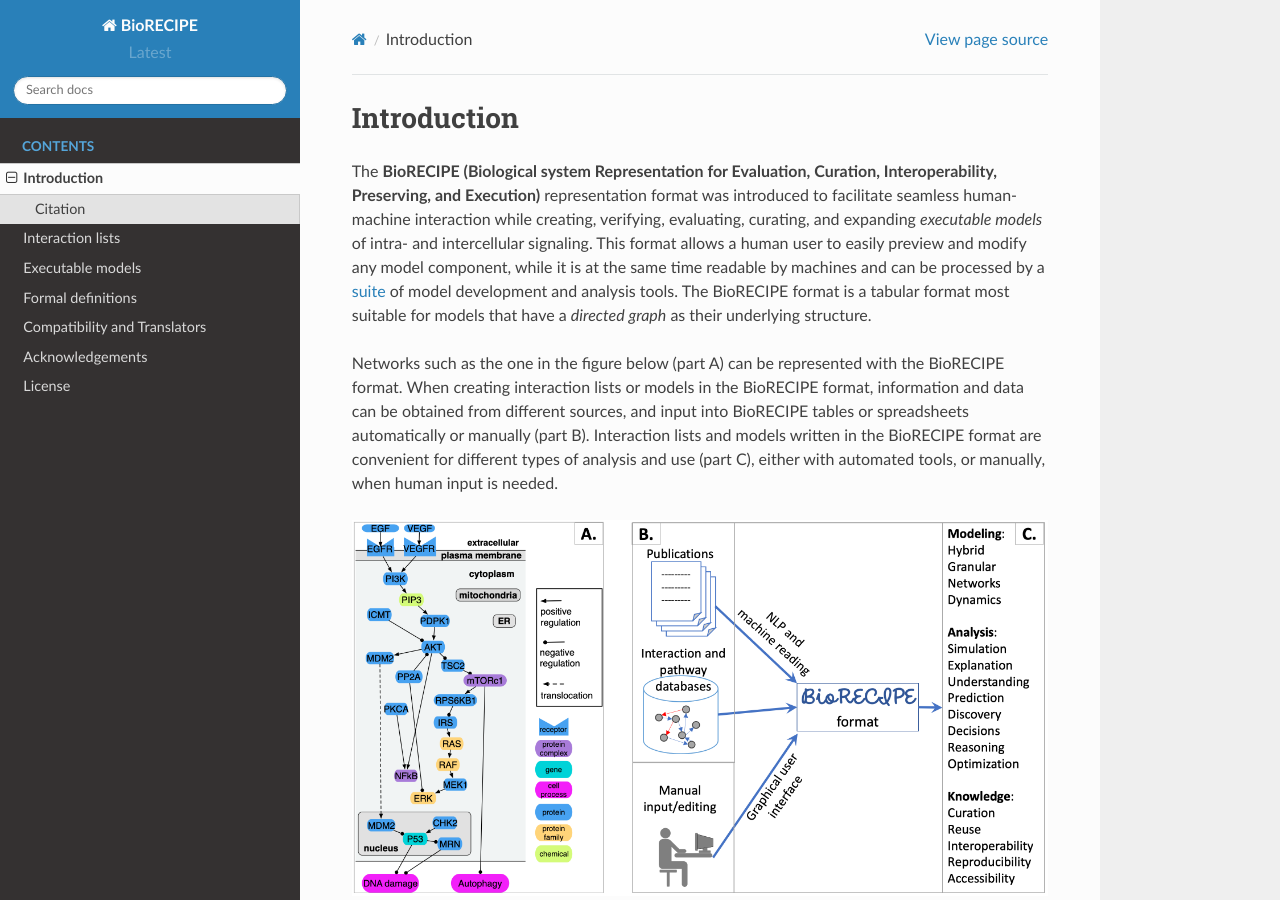
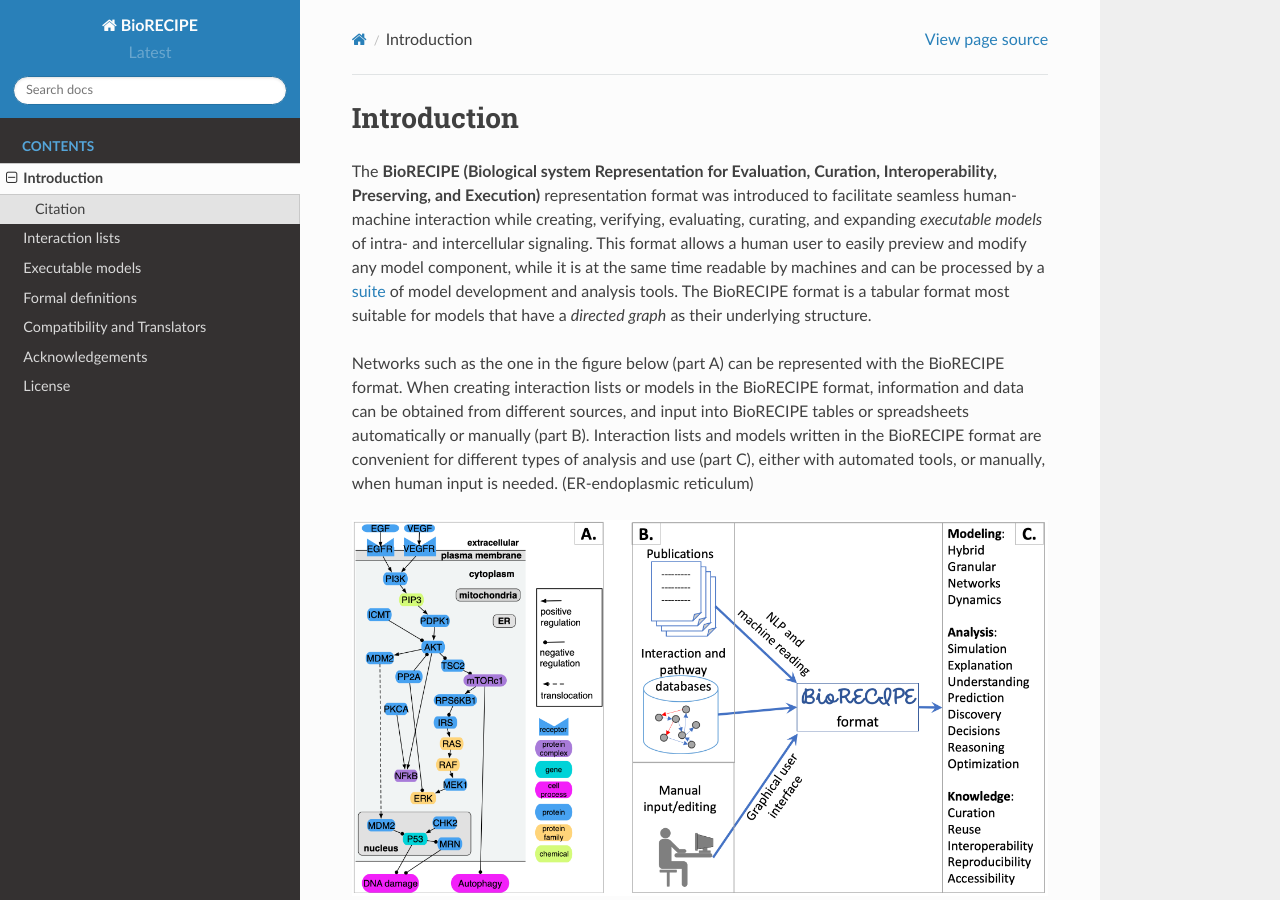
Before and after one commit to pitt-miskov-zivanov-lab/BioRECIPE, a Sphinx documentation site: the page built from docs/introduction.rst, in a window 1280 px wide and 900 px high. Built offline with Sphinx 7.4.7 and the Read the Docs theme 2.0.0, drawn with Linux system fonts in a browser that asks for light colours.

Commit message:
Update introduction.rst

```diff
--- a/docs/introduction.rst
+++ b/docs/introduction.rst
@@ -4,7 +4,7 @@ Introduction
 
 The **BioRECIPE (Biological system Representation for Evaluation, Curation, Interoperability, Preserving, and Execution)** representation format was introduced to facilitate seamless human-machine interaction while creating, verifying, evaluating, curating, and expanding *executable models* of intra- and intercellular signaling. This format allows a human user to easily preview and modify any model component, while it is at the same time readable by machines and can be processed by a `suite <https://melody-biorecipe.readthedocs.io/en/latest/compatibility.html#compatibility-and-translators>`_ of model development and analysis tools. The BioRECIPE format is a tabular format most suitable for models that have a *directed graph* as their underlying structure.
 
-Networks such as the one in the figure below (part A) can be represented with the BioRECIPE format. When creating interaction lists or models in the BioRECIPE format, information and data can be obtained from different sources, and input into BioRECIPE tables or spreadsheets automatically or manually (part B). Interaction lists and models written in the BioRECIPE format are convenient for different types of analysis and use (part C), either with automated tools, or manually, when human input is needed.
+Networks such as the one in the figure below (part A) can be represented with the BioRECIPE format. When creating interaction lists or models in the BioRECIPE format, information and data can be obtained from different sources, and input into BioRECIPE tables or spreadsheets automatically or manually (part B). Interaction lists and models written in the BioRECIPE format are convenient for different types of analysis and use (part C), either with automated tools, or manually, when human input is needed. (ER-endoplasmic reticulum)
 
 .. figure:: figures/figure_biorecipe_example_flow.png
     :align: center
```
